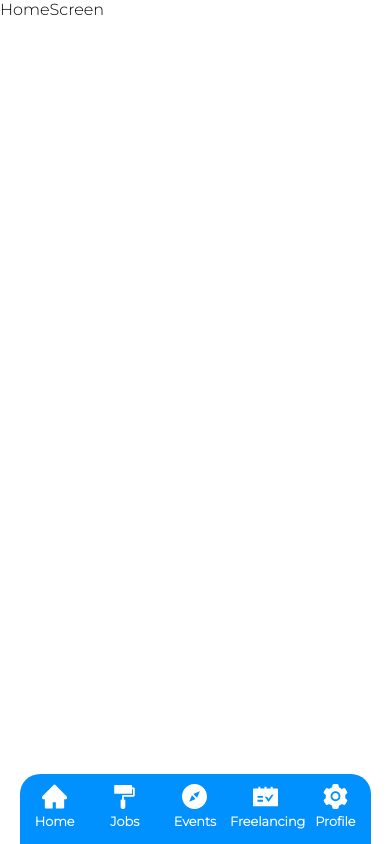
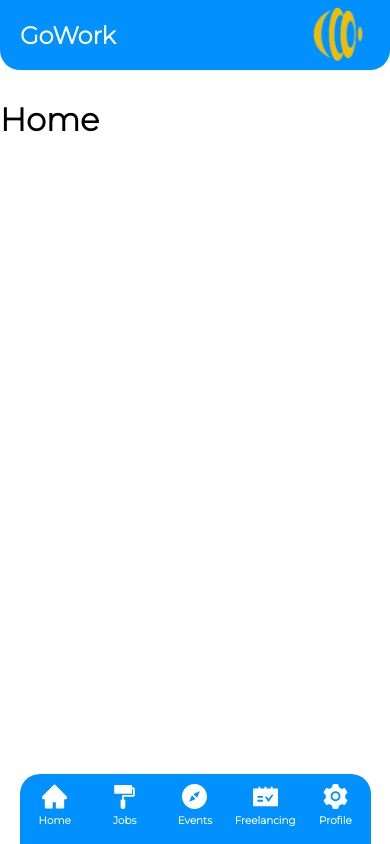
Before and after one commit to imagine-software-filip/gowork-frontend, a React (Create React App) app: page / in a window 390 px wide. Built offline with nearby package versions, Linux system fonts and the light colour scheme.

Commit message:
navbar and header done

```diff
--- a/src/App.js
+++ b/src/App.js
@@ -1,5 +1,5 @@
 import React from "react";
-import { BrowserRouter, Routes, Route } from "react-router-dom";
+import { BrowserRouter, Routes, Route, Link } from "react-router-dom";
 import HomeScreen from "./screens/HomeScreen";
 import TempJobsScreen from "./screens/TempJobsScreen";
 import EventScreen from "./screens/EventScreen";
@@ -7,43 +7,68 @@ import FreeLancingScreen from "./screens/FreeLancingScreen";
 import ProfileScreen from "./screens/ProfileScreen";
 
 import styles from "./App.module.css";
-import { HomeFilled, FormatPainterFilled, CompassFilled, ScheduleFilled, SettingFilled } from "@ant-design/icons";
+import {
+  HomeFilled,
+  FormatPainterFilled,
+  CompassFilled,
+  ScheduleFilled,
+  SettingFilled,
+} from "@ant-design/icons";
+import logo from "./assets/logo.png";
 
 const App = () => {
   return (
     <div className="App">
+      <header>
+        <div className={styles.headerContainer}>
+          <h2>GoWork</h2>
+          <img src={logo} alt="GoWork" width="64px" />
+        </div>
+      </header>
+
+      <BrowserRouter>
+        <Routes>
+          <Route path="/" element={<HomeScreen />} />
+          <Route path="/tempjobs" element={<TempJobsScreen />} />
+          <Route path="/events" element={<EventScreen />} />
+          <Route path="/freelancing" element={<FreeLancingScreen />} />
+          <Route path="/profile" element={<ProfileScreen />} />
+        </Routes>
+
         <footer>
           <div className={styles.footerContainer}>
             <div className={styles.tabContainer}>
-            <HomeFilled className={styles.tabIcon}/>
+              <Link to="/" className={styles.linkContainer}>
+                <HomeFilled className={styles.tabIcon} />
                 <p className={styles.tabText}>Home</p>
+              </Link>
             </div>
             <div className={styles.tabContainer}>
-            <FormatPainterFilled className={styles.tabIcon}/>
+              <Link to="/tempjobs" className={styles.linkContainer}>
+                <FormatPainterFilled className={styles.tabIcon} />
                 <p className={styles.tabText}>Jobs</p>
+              </Link>
             </div>
             <div className={styles.tabContainer}>
-            <CompassFilled className={styles.tabIcon}/>
+              <Link to="/events" className={styles.linkContainer}>
+                <CompassFilled className={styles.tabIcon} />
                 <p className={styles.tabText}>Events</p>
+              </Link>
             </div>
             <div className={styles.tabContainer}>
-            <ScheduleFilled className={styles.tabIcon}/>
+              <Link to="/freelancing" className={styles.linkContainer}>
+                <ScheduleFilled className={styles.tabIcon} />
                 <p className={styles.tabText}>Freelancing</p>
+              </Link>
             </div>
             <div className={styles.tabContainer}>
-            <SettingFilled className={styles.tabIcon}/>
+              <Link to="/profile" className={styles.linkContainer}>
+                <SettingFilled className={styles.tabIcon} />
                 <p className={styles.tabText}>Profile</p>
+              </Link>
             </div>
           </div>
         </footer>
-      <BrowserRouter>
-        <Routes>
-          <Route path="/" element={<HomeScreen />} />
-          <Route path="tempjobs" element={<TempJobsScreen />} />
-          <Route path="events" element={<EventScreen />} />
-          <Route path="freelancing" element={<FreeLancingScreen />} />
-          <Route path="profile" element={<ProfileScreen />} />
-        </Routes>
       </BrowserRouter>
     </div>
   );
--- a/src/App.module.css
+++ b/src/App.module.css
@@ -1,12 +1,38 @@
+header {
+    position: fixed;
+    display: flex;
+    text-align: center;
+    justify-content: center;
+    left: 0;
+    top: 0;
+    width: 100%;
+}
+
+.headerContainer {
+    background-color: #0091FF;
+    color: #fff;
+    font-weight: bold;
+    height: 60px;
+    padding: 5px 20px;
+    width: 90%;
+    border-bottom-left-radius: 20px;
+    border-bottom-right-radius: 20px;
+    display: flex;
+    flex-direction: row;
+    justify-content: space-between;
+    align-items: center;
+}
+
+
 footer {
     position: fixed;
+    text-align: center;
+    justify-content: center;
     left: 0;
     bottom: 0;
     width: 100%;
-    text-align: center;
     padding: 20px;
     display: flex;
-    justify-content: center;
     padding: 0;
   }
 
@@ -15,7 +41,6 @@ footer {
     padding-top: 10px;
     justify-content: space-around;
     background-color: #0091FF;
-    color: #fff;
     font-weight: bold;
     font-size: 1rem;
     border-top-left-radius: 20px;
@@ -28,6 +53,18 @@ footer {
     width: 20%;
 }
 
+.linkContainer {
+    text-decoration: none;
+    color: #fff;
+}
+
+.linkContainer:hover {
+    color: #EDBD00;
+    font-size: 1.1rem;
+    transition: 0.3s;
+}
+
+
 .tabText {
     margin-top: 5px;
 }
@@ -36,8 +73,15 @@ footer {
     font-size: 25px;
 }
 
+
 @media screen and (max-width: 650px) {
     .footerContainer {
+        font-size: 0.65rem;
+    }
+
+    .linkContainer:hover {
+        color: #EDBD00;
         font-size: 0.8rem;
+        transition: 0.3s;
     }
   }
--- a/src/screens/HomeScreen.js
+++ b/src/screens/HomeScreen.js
@@ -1,9 +1,11 @@
-import React from 'react'
+import React from "react";
 
 const HomeScreen = () => {
   return (
-    <div>HomeScreen</div>
-  )
-}
+    <div style={{marginTop: 100}}>
+      <h1>Home</h1>
+    </div>
+  );
+};
 
-export default HomeScreen
+export default HomeScreen;
```
Also changed, not shown: src/assets/logo.png (added). Lines whose indentation alone changed are shown as unchanged.
